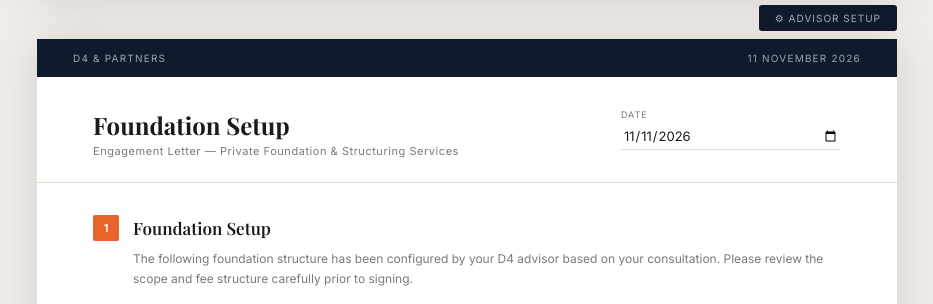
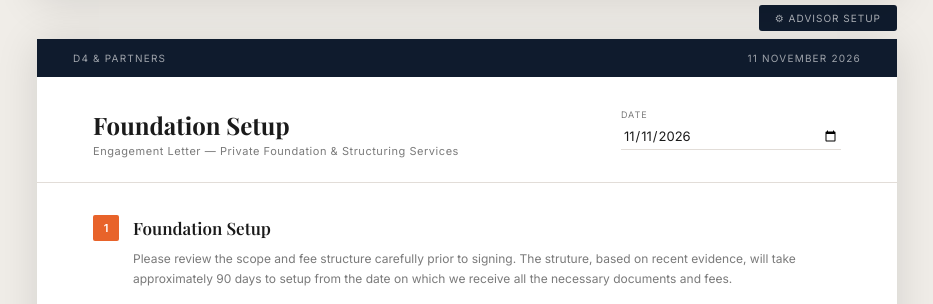
Before and after one commit to Joshua-D4-tfo/d4-engagement-foundation-setup, a website: page index.html in a window 1280 px wide. Shown: the part 616-920 px from the top of the page, without its empty margins (173-1106 px from the left). Drawn offline with nearby package versions, Linux system fonts and the light colour scheme.

Commit message:
Update index.html

```diff
--- a/index.html
+++ b/index.html
@@ -258,7 +258,7 @@
   <!-- SECTION 1: Foundation -->
   <div class="section">
     <div class="sec-hdr"><div class="sec-num">1</div><div class="sec-title">Foundation Setup</div></div>
-    <div class="sec-desc">The following foundation structure has been configured by your D4 advisor based on your consultation. Please review the scope and fee structure carefully prior to signing.</div>
+    <div class="sec-desc">Please review the scope and fee structure carefully prior to signing. The struture, based on recent evidence, will take approximately 90 days to setup from the date on which we receive all the necessary documents and fees.</div>
     <div class="found-card" id="foundationCard">
       <div class="card-title">Private Foundation Establishment</div>
       <div class="card-desc placeholder" id="cardDesc">Details will be provided by your advisor.</div>
```
